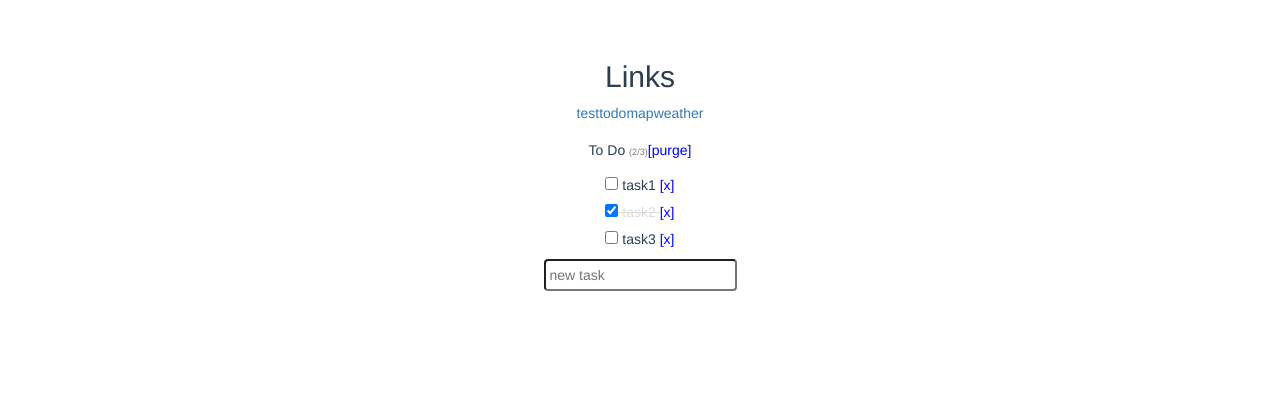
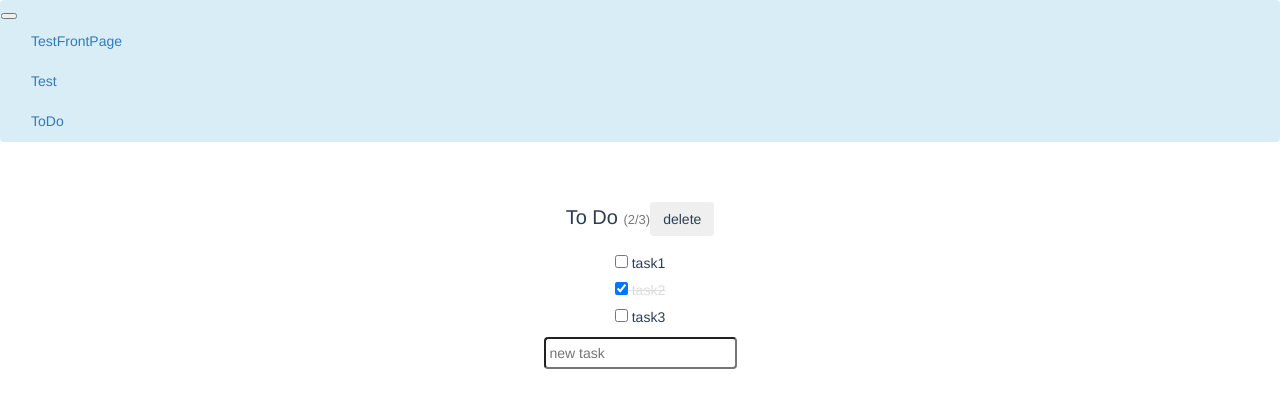
Before and after one commit to nkiyuu/vue-webpack, a Vue app: page /todo in a window 1280 px wide. Shown: the top 408 px of the page. Built offline with nearby package versions, Linux system fonts and the light colour scheme.

Commit message:
apply bootstrap and change mainly ToDo.vue

```diff
--- a/index.html
+++ b/index.html
@@ -2,7 +2,7 @@
 <html>
   <head>
     <meta charset="utf-8">
-    <title>y</title>
+    <title>frontpage</title>
   </head>
   <body>
     <div id="app"></div>
--- a/src/App.vue
+++ b/src/App.vue
@@ -1,16 +1,26 @@
 <template>
-  <header>
-    <link href="https://maxcdn.bootstrapcdn.com/bootstrap/3.3.7/css/bootstrap.min.css" rel="stylesheet" integrity="sha384-BVYiiSIFeK1dGmJRAkycuHAHRg32OmUcww7on3RYdg4Va+PmSTsz/K68vbdEjh4u" crossorigin="anonymous">
-    <div id="app">
-        <h2>Links</h2>
-        <router-link to="/test">test</router-link>
-        <router-link to="/todo">todo</router-link>
-        <router-link to="/map">map</router-link>
-        <router-link to="/weather">weather</router-link>
-        <router-view/>
+  <body>
+  <b-navbar toggleable fixed="md" type="dark" variant="info">
+    <b-nav-toggle target="hd-navbar-content"></b-nav-toggle>
 
-    </div>
-  </header>
+    <b-collapse is-nav id="hd-navbar-content">
+      <b-nav is-nav-bar>
+        <b-nav-item to="/">TestFrontPage</b-nav-item>
+        <!-- These links need to defer to the browser navigator -->
+        <!-- ignore the url prefixing... it's for a reverse proxy, not a vue-router thing -->
+        <b-nav-item to="/test/">Test</b-nav-item>
+        <b-nav-item to="/todo/">ToDo</b-nav-item>
+        </b-nav-item>
+      </b-nav>
+    </b-collapse>
+  </b-navbar>
+
+  <div id = "app">
+    <router-view/>
+  </div>
+
+
+  </body>
 </template>
 
 <script>
--- a/src/components/ToDo.vue
+++ b/src/components/ToDo.vue
@@ -3,14 +3,14 @@
     <h1>
       To Do
       <small>({{remaining}}/{{todos.length}})</small>
-      <span class="linklike" v-on:click="purge()">[purge]</span>
+      <b-button v-on:click="purge()">delete</b-button>
+
     </h1>
 
     <ul>
       <li v-for="(todo, index) in todos">
         <input type="checkbox" v-bind="{checked: todo.done}" v-on:click="todo.done = !todo.done" v-model="todo.done">
         <span v-bind:class="{done: todo.done}"> {{todo.task}} </span>
-        <span class="linklike" v-on:click="del(index)">[x]</span>
       </li>
     </ul>
     <input type="text" placeholder="new task" v-model="newTask" v-on:keyup.enter="add()">
@@ -72,11 +72,11 @@
 
 <style scoped>
   body { font-size: 13px; font-family: Arial; }
-  h1 { font-size: 14px; padding: 0 0 5px; }
+  h1 { font-size: 20px; padding: 0 0 5px; }
   ul { list-style-type: none; padding: 0; margin: 0 0 5px; }
   ul > li { padding: 0 0 5px; }
   input[type=text] { padding: 4px; border-radius: 4px; }
   .done { text-decoration: line-through;color: #dddddd;}
   .linklike{
-    color: blue; cursor: pointer; font-weight: normal;}
+    color: dodgerblue; cursor: pointer; font-weight: normal;}
  </style>
--- a/src/main.js
+++ b/src/main.js
@@ -7,11 +7,9 @@ import router from './router'
 import config from './config'
 import * as VueGoogleMaps from 'vue2-google-maps'
 
+import 'bootstrap/dist/css/bootstrap.css'
+import 'bootstrap-vue/dist/bootstrap-vue.css'
 import BootstrapVue from 'bootstrap-vue'
-/* ...there may be other imports here */
-import 'bootstrap-vue/dist/bootstrap-vue.css'
-import 'bootstrap/dist/css/bootstrap.css'
-
 Vue.use(BootstrapVue)
 
 Vue.config.productionTip = false
```
